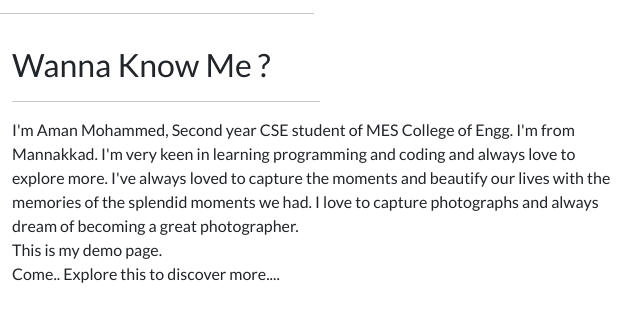
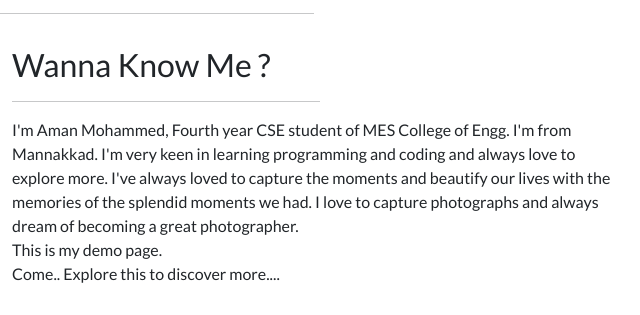
Before and after one commit to amxn-mhd/portfolio, a plain HTML site: page index.html in a window 1280 px wide. Shown: the part 1046-1361 px from the top of the page, 640-1280 px from the left. Drawn offline with nearby package versions, Linux system fonts and the light colour scheme.

Commit message:
Update index.html

```diff
--- a/index.html
+++ b/index.html
@@ -68,7 +68,7 @@
                     <h2>Wanna Know Me ?</h2>
                     <hr class="w-50">
                     <p class="display-8">
-                        I'm Aman Mohammed, Second year CSE student of MES College of Engg.
+                        I'm Aman Mohammed, Fourth year CSE student of MES College of Engg.
                         I'm from Mannakkad. I'm very keen in learning programming and coding and
                         always love to explore more. I've always loved to capture the moments and
                         beautify our lives with the memories of the splendid moments we had.
```
